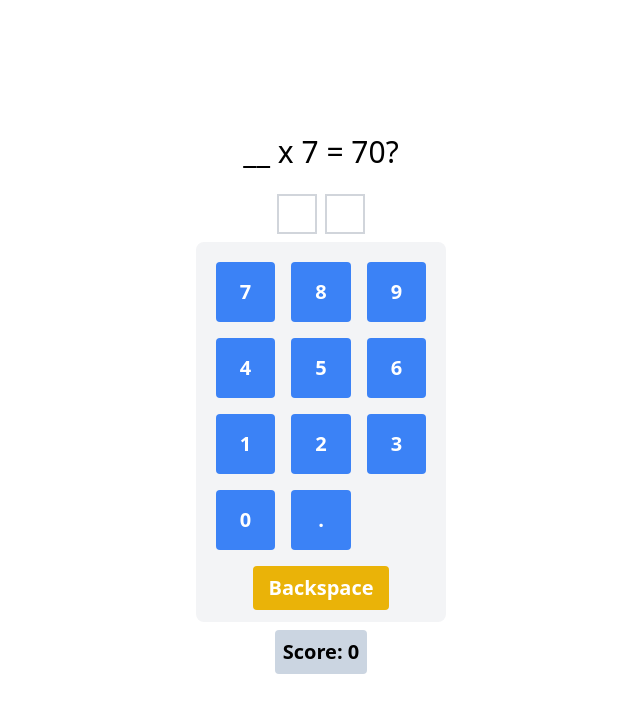
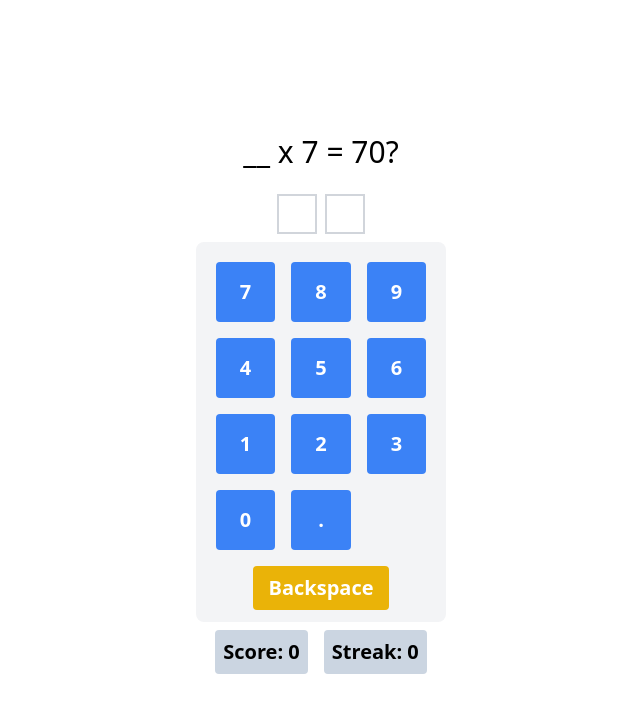
Before and after one commit to andrew-noble/mental-math, a React (Vite) app: page / in a window 1280 px wide. Shown: the top 712 px of the page, without its empty margins (319-959 px from the left). Built offline with nearby package versions, Linux system fonts and the light colour scheme.

Commit message:
Added streak

```diff
--- a/src/App.jsx
+++ b/src/App.jsx
@@ -7,6 +7,7 @@ export default function App() {
   const [question, setQuestion] = useState(getQuestion());
   const [feedback, setFeedback] = useState(null);
   const [score, setScore] = useState(0);
+  const [streak, setStreak] = useState(0);
 
   //future api call if we implement it
   // useEffect(() => {
@@ -27,9 +28,13 @@ export default function App() {
     answer = parseInt(answer);
 
     if (answer === question.expectedAnswer) {
+      console.log("correct");
       setScore((prev) => prev + 1);
+      setStreak((prev) => prev + 1);
       setFeedback({ type: "correct", message: "Correct! 🎉", color: "green" });
     } else {
+      console.log("incorrect");
+      setStreak(0);
       setFeedback({ type: "incorrect", message: "Incorrect 😥", color: "red" });
     }
     //reset question
@@ -54,8 +59,13 @@ export default function App() {
         checkAnswer={checkAnswer}
         expectedLength={question.expectedAnswer.toString().length}
       />
-      <div className="flex bg-slate-300 text-black p-2 rounded my-2 text-xl font-bold">
-        <h3>Score: {score}</h3>
+      <div className="flex">
+        <h3 className="bg-slate-300 text-black p-2 rounded m-2 text-xl font-bold">
+          Score: {score}
+        </h3>
+        <h3 className="bg-slate-300 text-black p-2 rounded m-2 text-xl font-bold">
+          Streak: {streak}
+        </h3>
       </div>
     </div>
   );
--- a/src/components/EntryArea.jsx
+++ b/src/components/EntryArea.jsx
@@ -7,7 +7,6 @@ export default function EntryArea({ checkAnswer, expectedLength }) {
   // keyboard handler attached to the window
   useEffect(() => {
     const handleKeyPress = (e) => {
-      if (e.key === "Enter") return handleEnter(currentEntry);
       if (e.key === "Backspace") return handleBackspace();
       if (/^[0-9.]$/.test(e.key)) return addDigit(e.key);
     };
@@ -18,7 +17,6 @@ export default function EntryArea({ checkAnswer, expectedLength }) {
 
   //click handler
   const handleButtonClick = (event) => {
-    if (event.target.value === "Enter") return handleEnter(currentEntry);
     if (event.target.value === "Backspace") return handleBackspace();
     return addDigit(event.target.value);
   };
```
Also changed, not shown: src/components/NumberPad.jsx (+0 -7 lines).
